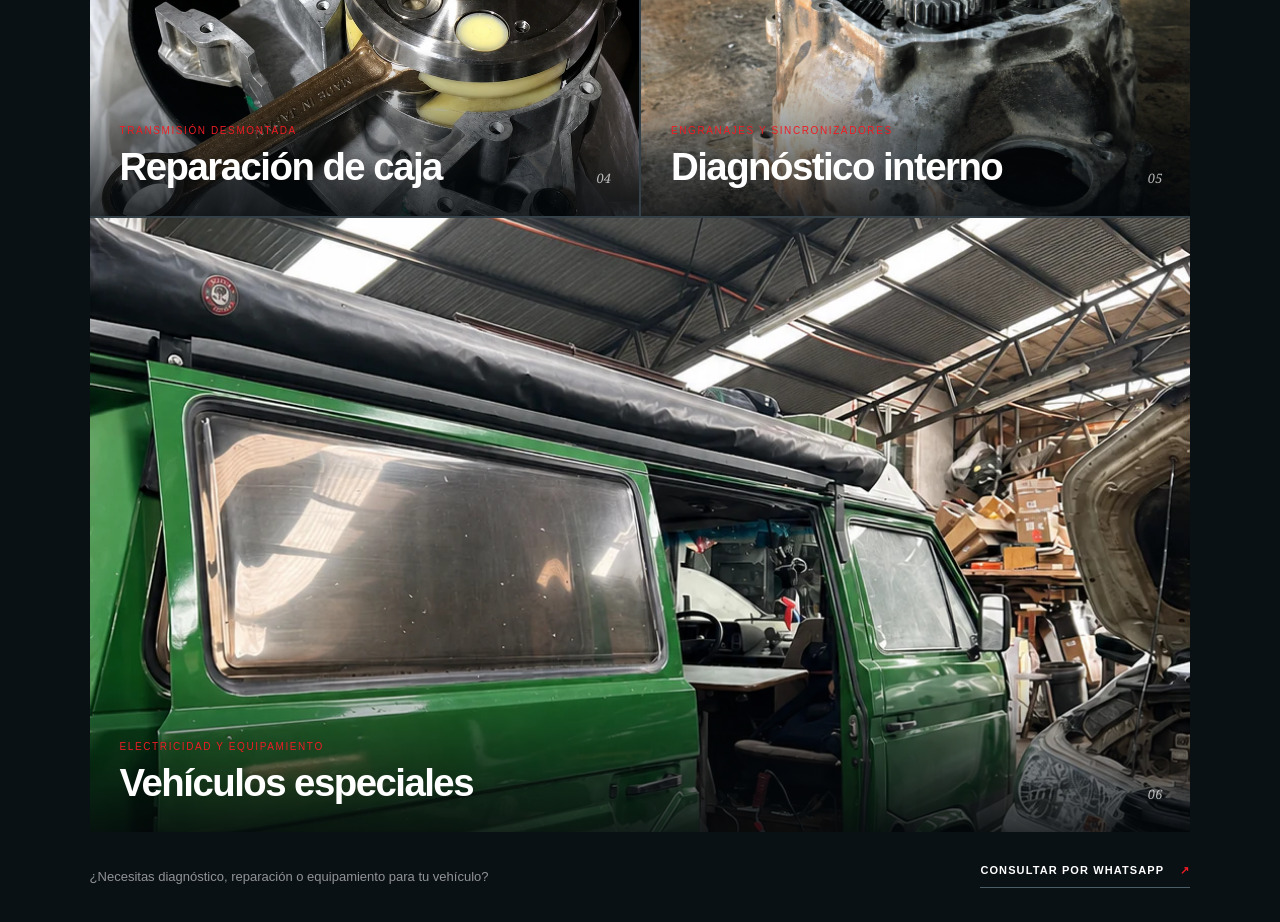
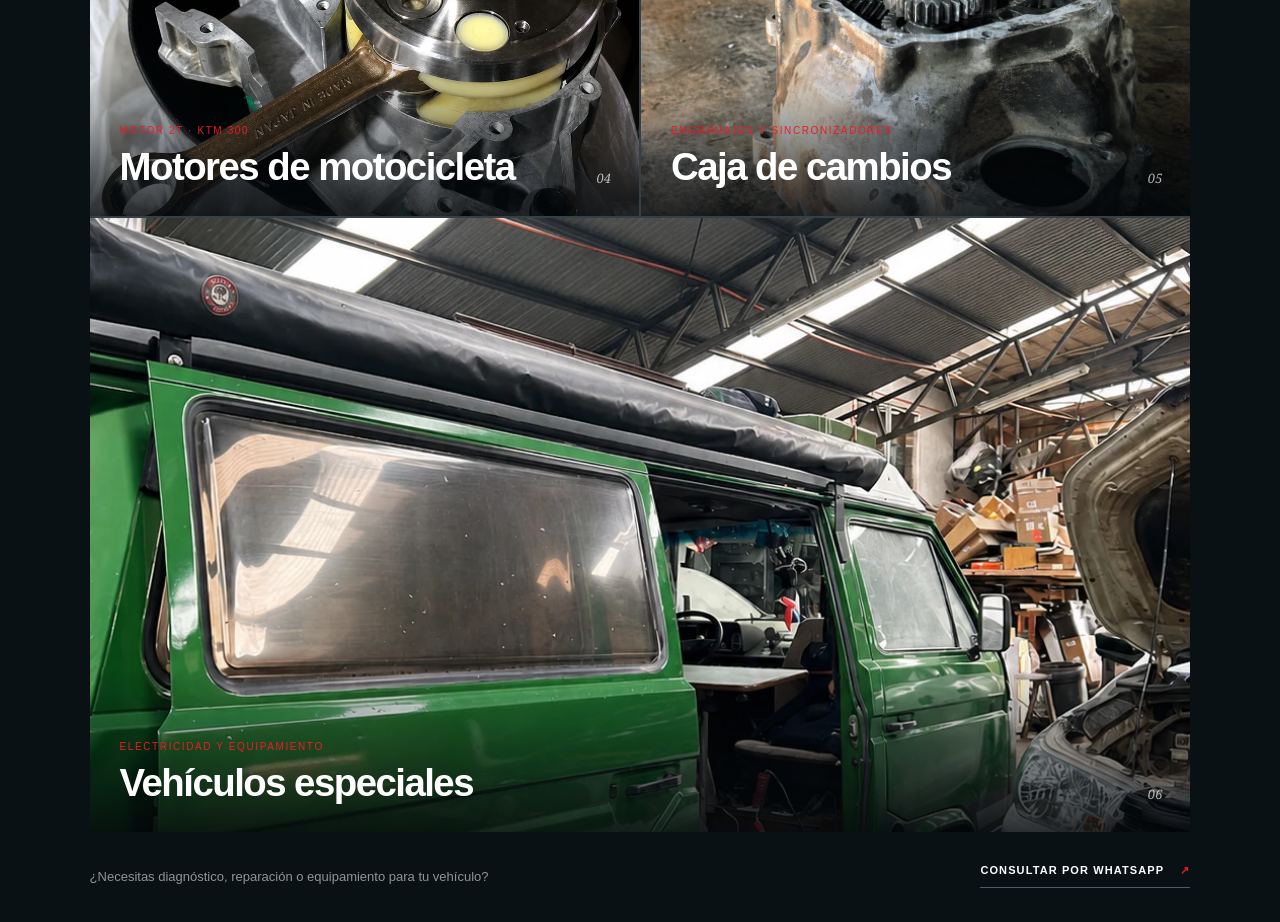
Before and after one commit to cofrefrancisco2020-cpu/Adriazola-Vega, a plain HTML site: page index.html in a window 1280 px wide. Shown: the part 4180-5102 px from the top of the page. Drawn offline with Linux system fonts and the light colour scheme.

Commit message:
Add files via upload

```diff
--- a/index.html
+++ b/index.html
@@ -87,8 +87,8 @@
         <figure class="project wide reveal"><img src="./assets/01-hero-taller-real.webp" alt="Vista interior del taller Adriazola 4WD con vehículos en servicio" loading="lazy"><figcaption><span>Capacidad de atención</span><h3>Taller multimarca</h3><b>01</b></figcaption></figure>
         <figure class="project reveal"><img src="./assets/02-hot-rod-y-toyota.webp" alt="Vehículo clásico y Toyota 4x4 dentro del taller" loading="lazy"><figcaption><span>Proyectos especiales</span><h3>Clásicos y 4WD</h3><b>02</b></figcaption></figure>
         <figure class="project reveal"><img src="./assets/03-suspension-utv.webp" alt="Suspensión de UTV en reparación" loading="lazy"><figcaption><span>Suspensión y tren delantero</span><h3>Servicio UTV</h3><b>03</b></figcaption></figure>
-        <figure class="project reveal"><img src="./assets/10-transmision-componentes-internos.webp" alt="Transmisión abierta con engranajes y componentes internos visibles" loading="lazy"><figcaption><span>Transmisión desmontada</span><h3>Reparación de caja</h3><b>04</b></figcaption></figure>
-        <figure class="project reveal"><img src="./assets/09-caja-cambios-abierta.webp" alt="Caja de cambios abierta durante la inspección de engranajes" loading="lazy"><figcaption><span>Engranajes y sincronizadores</span><h3>Diagnóstico interno</h3><b>05</b></figcaption></figure>
+        <figure class="project reveal"><img src="./assets/10-transmision-componentes-internos.webp" alt="Motor de motocicleta de dos tiempos de una KTM 300 abierto durante su reparación" loading="lazy"><figcaption><span>Motor 2T · KTM 300</span><h3>Motores de motocicleta</h3><b>04</b></figcaption></figure>
+        <figure class="project reveal"><img src="./assets/09-caja-cambios-abierta.webp" alt="Caja de cambios abierta con engranajes y sincronizadores visibles" loading="lazy"><figcaption><span>Engranajes y sincronizadores</span><h3>Caja de cambios</h3><b>05</b></figcaption></figure>
         <figure class="project wide reveal"><img src="./assets/08-van-electrica-taller.webp" alt="Van verde en servicio técnico dentro del taller Adriazola 4WD" loading="lazy"><figcaption><span>Electricidad y equipamiento</span><h3>Vehículos especiales</h3><b>06</b></figcaption></figure>
       </div>
       <div class="work-footer">
```
